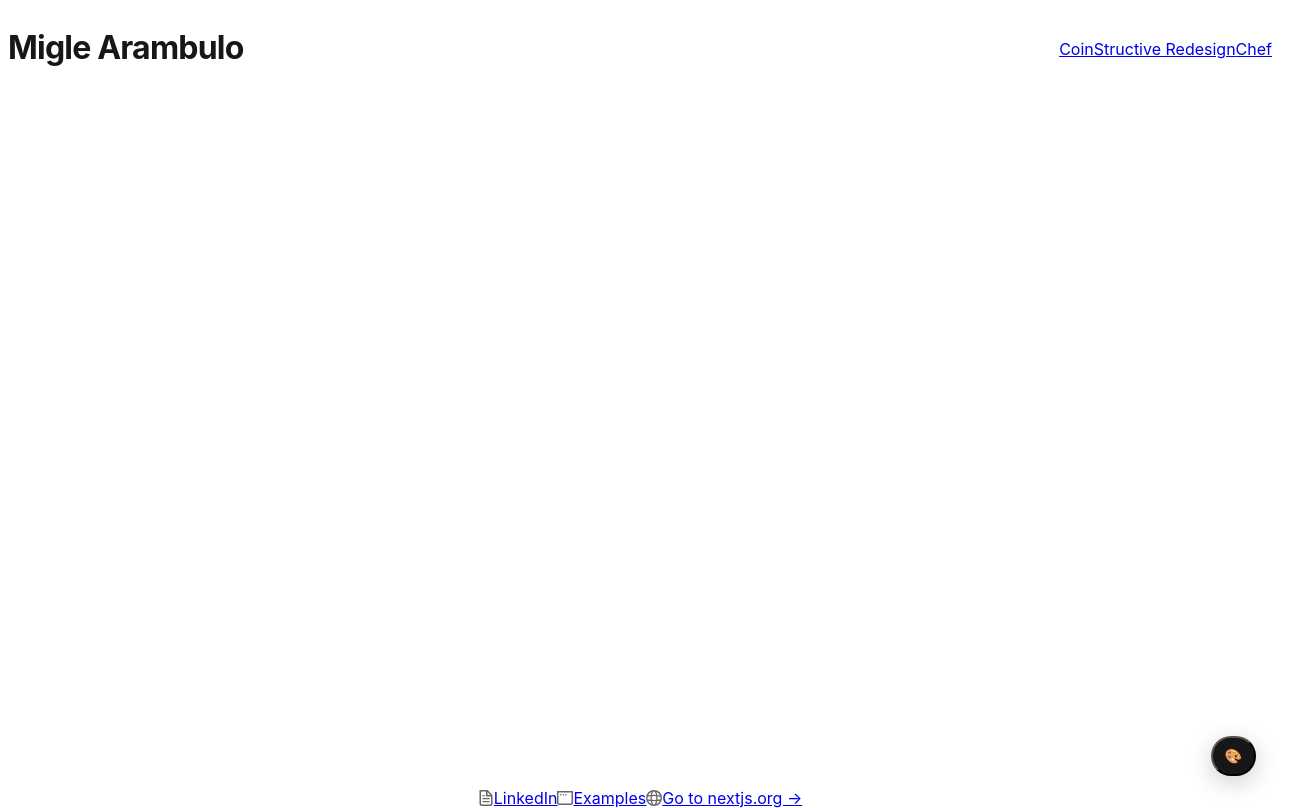
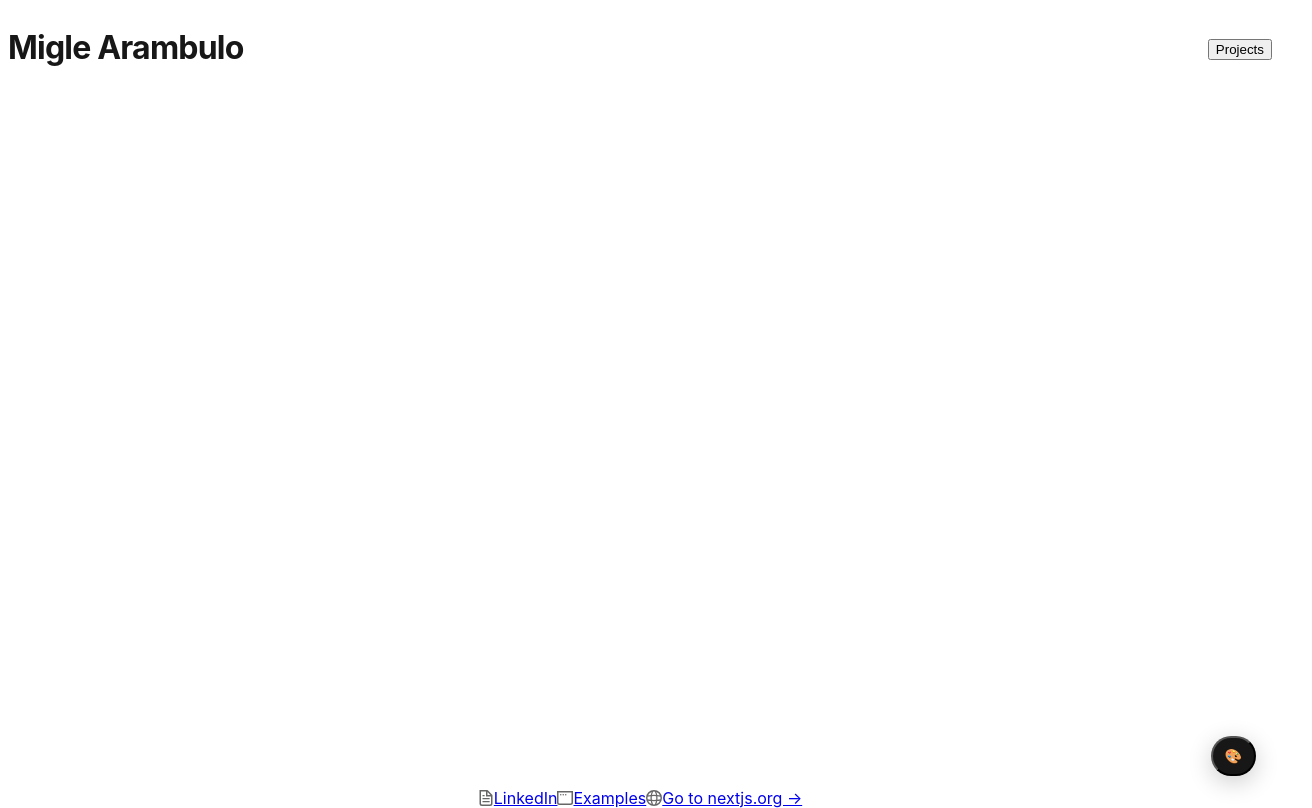
Before and after one commit to miglearambulo/my-app, a Next.js app: page / in a window 1280 px wide. Shown: the whole page, 1312 px wide, since content can reach past the window. Built offline with nearby package versions, Linux system fonts and the light colour scheme.

Commit message:
Replace nav buttons with Projects dropdown menu

```diff
--- a/src/app/page.tsx
+++ b/src/app/page.tsx
@@ -10,27 +10,32 @@ export default function Home() {
               Migle Arambulo
             </h1>
 
-            <nav className="flex flex-row items-center gap-4 sm:gap-6">
-              <div>
+            <nav className="relative group">
+              <button
+                className="text-2xl sm:text-3xl font-bold text-neutral-900 dark:text-white hover:text-neutral-700 dark:hover:text-neutral-200 transition-colors"
+                aria-haspopup="true"
+              >
+                Projects
+              </button>
+              <div className="absolute right-0 mt-2 w-56 opacity-0 invisible group-hover:opacity-100 group-hover:visible transition-all duration-200 ease-in-out">
+                <div className="py-2 bg-white dark:bg-neutral-900 rounded-lg shadow-xl border border-neutral-200 dark:border-neutral-800">
                   <a
-                  className="inline-flex items-center justify-center font-medium text-sm sm:text-base px-6 sm:px-8 py-2.5 sm:py-3 rounded-full bg-neutral-100 dark:bg-neutral-800 text-neutral-900 dark:text-white hover:bg-neutral-200 dark:hover:bg-neutral-700 transition-colors duration-200 focus:outline-none focus-visible:ring-2 focus-visible:ring-offset-2 focus-visible:ring-indigo-500"
                     href="https://docs.google.com/presentation/d/1Ww185rw_FaBdVdC410-aKdALeOdAaIYYEUbxkYjwA-s/edit?usp=sharing"
                     target="_blank"
                     rel="noopener noreferrer"
+                    className="block px-4 py-2 text-sm text-neutral-900 dark:text-white hover:bg-neutral-100 dark:hover:bg-neutral-800 transition-colors"
                   >
                     CoinStructive Redesign
                   </a>
-              </div>
-
-              <div>
                   <a
-                  className="inline-flex items-center justify-center font-medium text-sm sm:text-base px-6 sm:px-8 py-2.5 sm:py-3 rounded-full bg-neutral-100 dark:bg-neutral-800 text-neutral-900 dark:text-white hover:bg-neutral-200 dark:hover:bg-neutral-700 transition-colors duration-200 focus:outline-none focus-visible:ring-2 focus-visible:ring-offset-2 focus-visible:ring-indigo-500"
                     href="https://nextjs.org/docs?utm_source=create-next-app&utm_medium=appdir-template-tw&utm_campaign=create-next-app"
                     target="_blank"
                     rel="noopener noreferrer"
+                    className="block px-4 py-2 text-sm text-neutral-900 dark:text-white hover:bg-neutral-100 dark:hover:bg-neutral-800 transition-colors"
                   >
                     Chef
                   </a>
+                </div>
               </div>
             </nav>
           </div>
```
Lines whose indentation alone changed are shown as unchanged.
